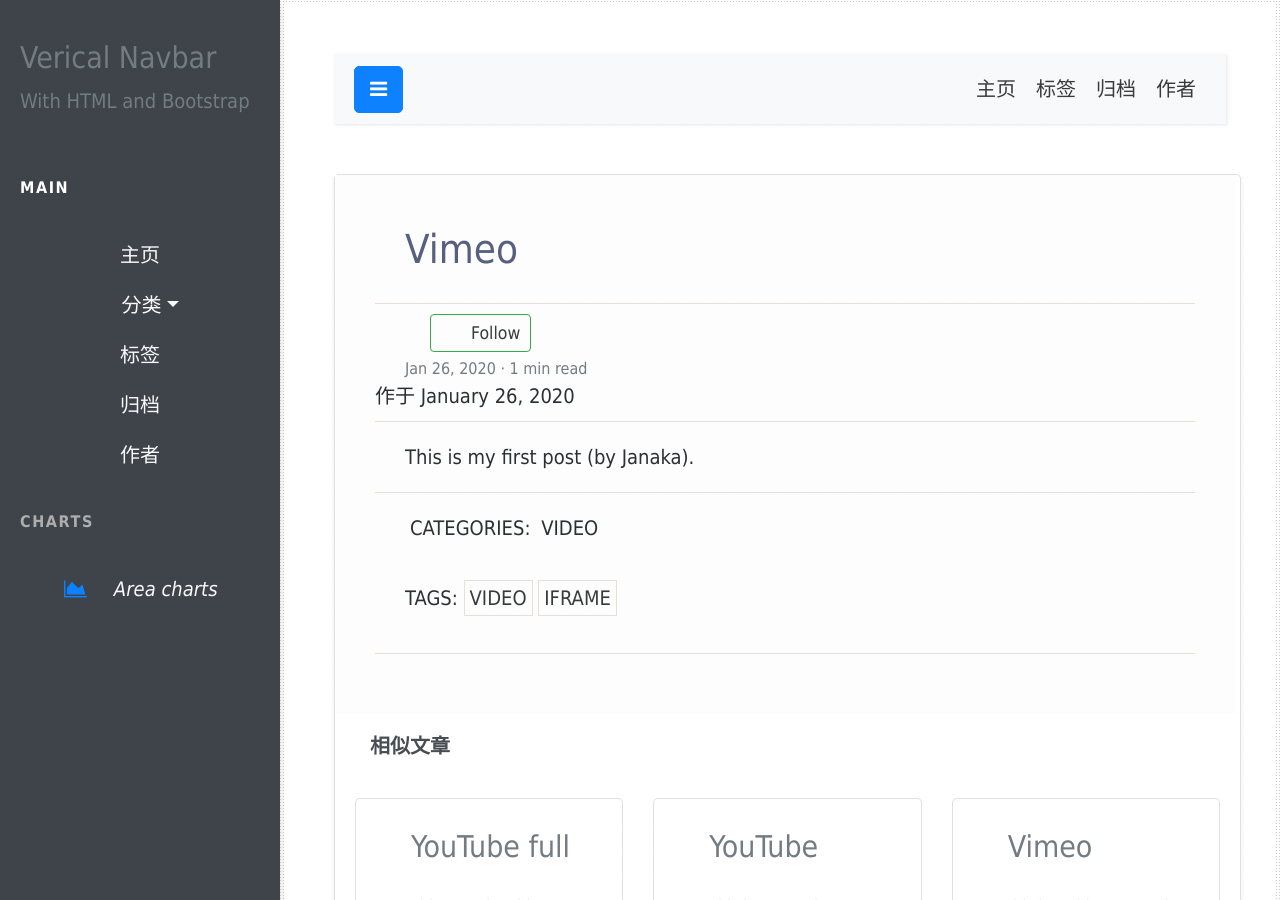
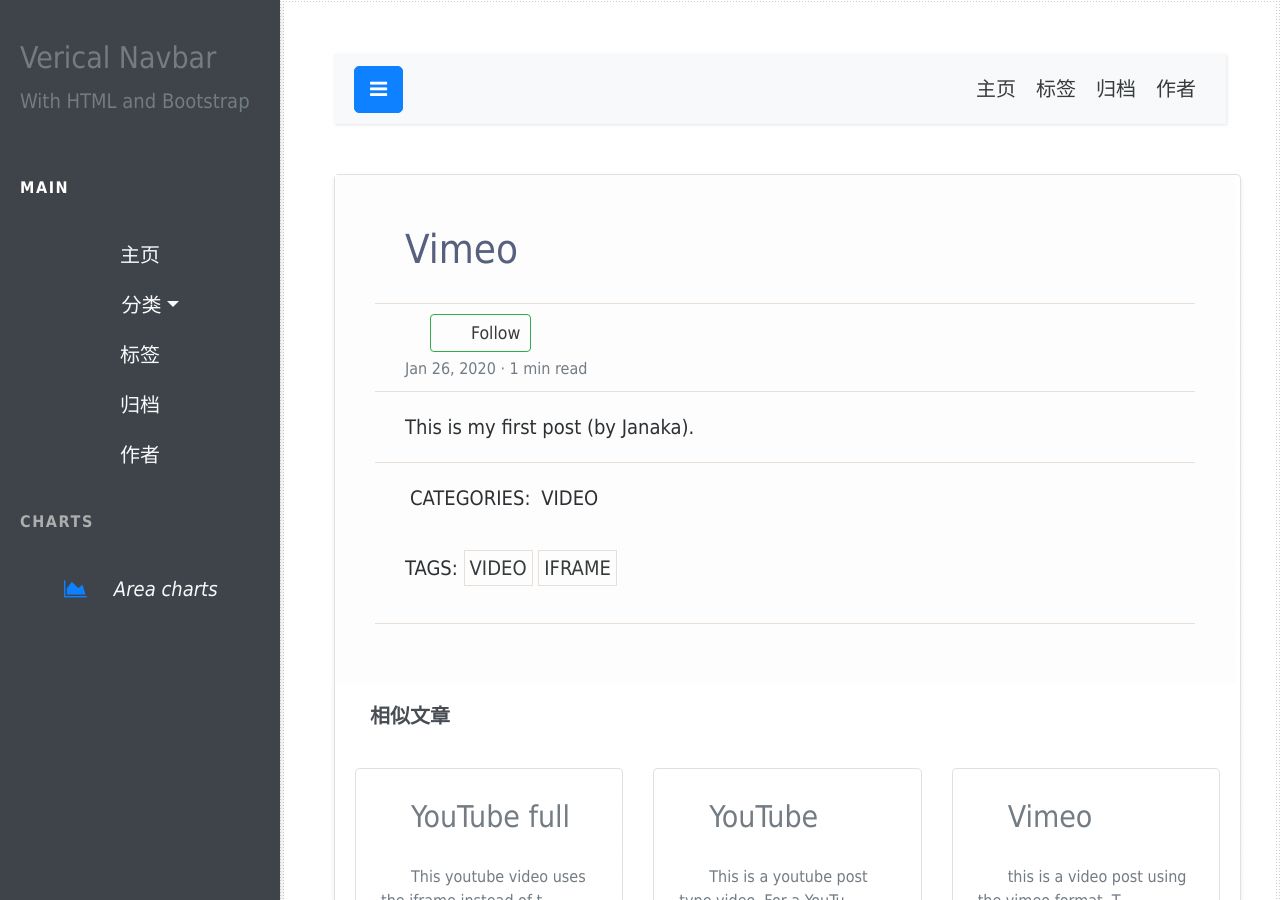
Before and after one commit to nengwuzhi/nengwuzhi.github.ioce, a Jekyll site: the page built from _posts/2020-01-26-first-post.md, in a window 1280 px wide and 900 px high. Built offline with Jekyll 4.4.1, drawn with Linux system fonts in a browser that asks for light colours; nearby versions of some CDN libraries.

Commit message:
Update post.html

```diff
--- a/_layouts/post.html
+++ b/_layouts/post.html
@@ -26,9 +26,6 @@
 						<small class="ml-3"> {{ author.name }} <span><a target="_blank" href="{{ author.twitter }}" class="btn btn-outline-success btn-sm btn-round ml-1">Follow</a></span>
                             <span class="text-muted d-block mt-1">{{ page.date | date: '%b %d, %Y' }} · {% include meta-read-time.html %}</span>
 						</small>
-                            <span class="date">
-                                作于 {{ page.date | date: '%B %d, %Y' }}
-                            </span>
                         </div>
                         {% if page.type == "standard" %}
                             {% if page.featimg %}
```
